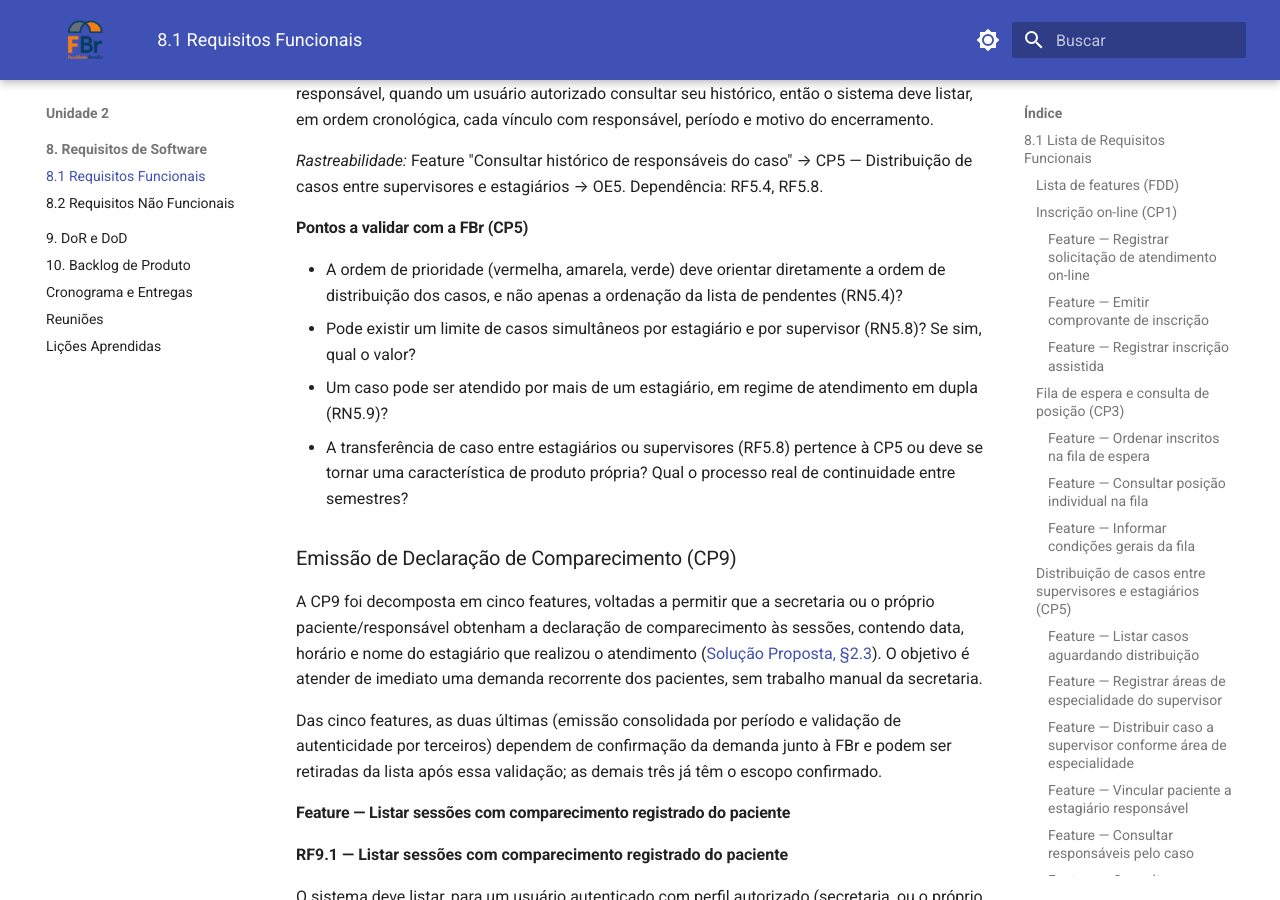
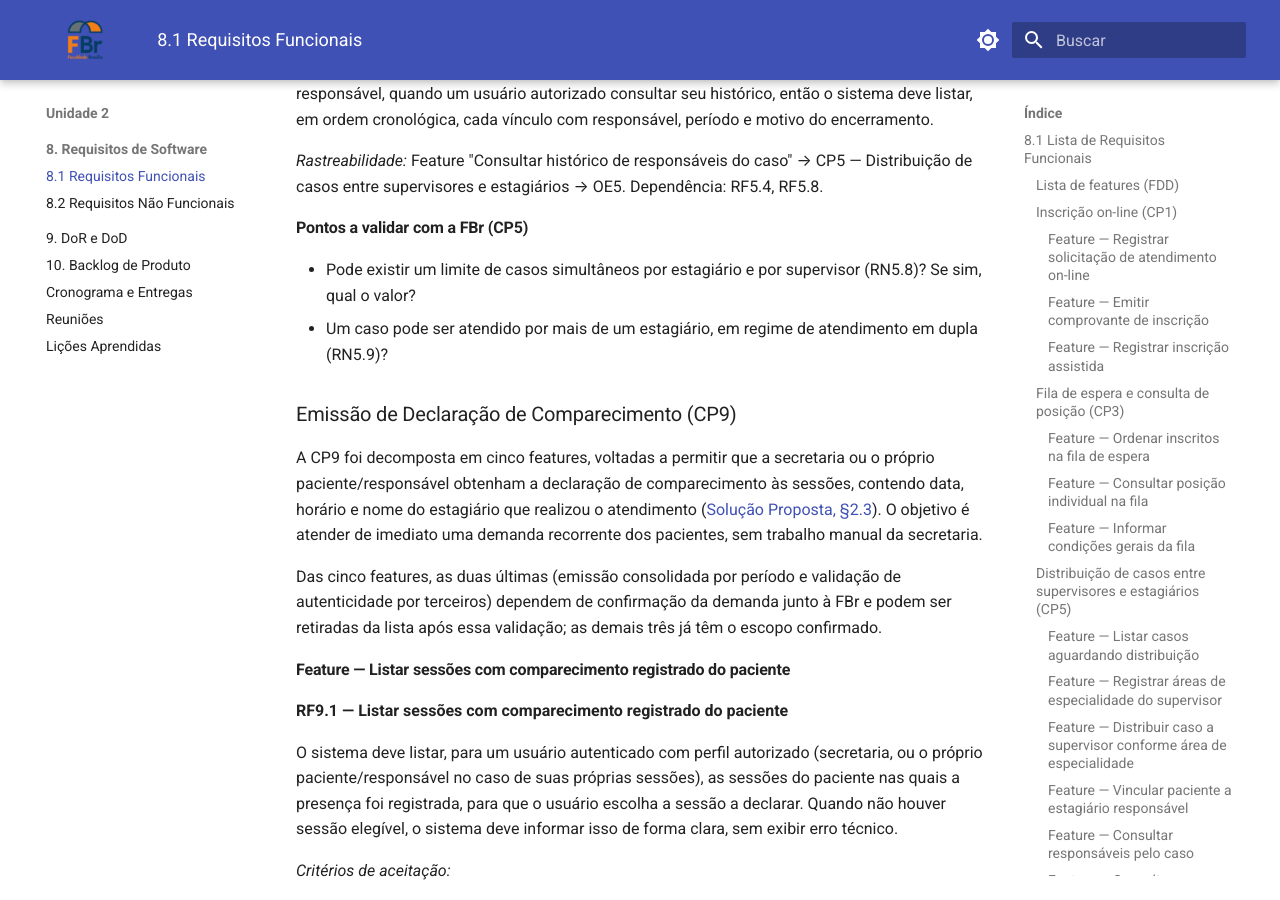
Before and after one commit to mdsreq-fga-unb/REQ-2026.2-T02-ClinicaEscolaFBr, an MkDocs documentation site: the page built from docs/unidade-2/requisitos/funcionais.md, in a window 1280 px wide and 900 px high, scrolled down 12174 px. Built offline with MkDocs 1.6.1 and Material for MkDocs 9.7.7, drawn with Linux system fonts in a browser that asks for light colours.

Commit message:
docs: atualiza pontos a validar na CP5 sobre distribuição de casos e transferência entre estagiários

```diff
--- a/docs/unidade-2/requisitos/funcionais.md
+++ b/docs/unidade-2/requisitos/funcionais.md
@@ -330,10 +330,8 @@ _Rastreabilidade:_ Feature "Consultar histórico de responsáveis do caso" → C
 
 #### Pontos a validar com a FBr (CP5)
 
-- A ordem de prioridade (vermelha, amarela, verde) deve orientar diretamente a ordem de distribuição dos casos, e não apenas a ordenação da lista de pendentes (RN5.4)?
 - Pode existir um limite de casos simultâneos por estagiário e por supervisor (RN5.8)? Se sim, qual o valor?
 - Um caso pode ser atendido por mais de um estagiário, em regime de atendimento em dupla (RN5.9)?
-- A transferência de caso entre estagiários ou supervisores (RF5.8) pertence à CP5 ou deve se tornar uma característica de produto própria? Qual o processo real de continuidade entre semestres?
 
 ### Emissão de Declaração de Comparecimento (CP9)
 
```
